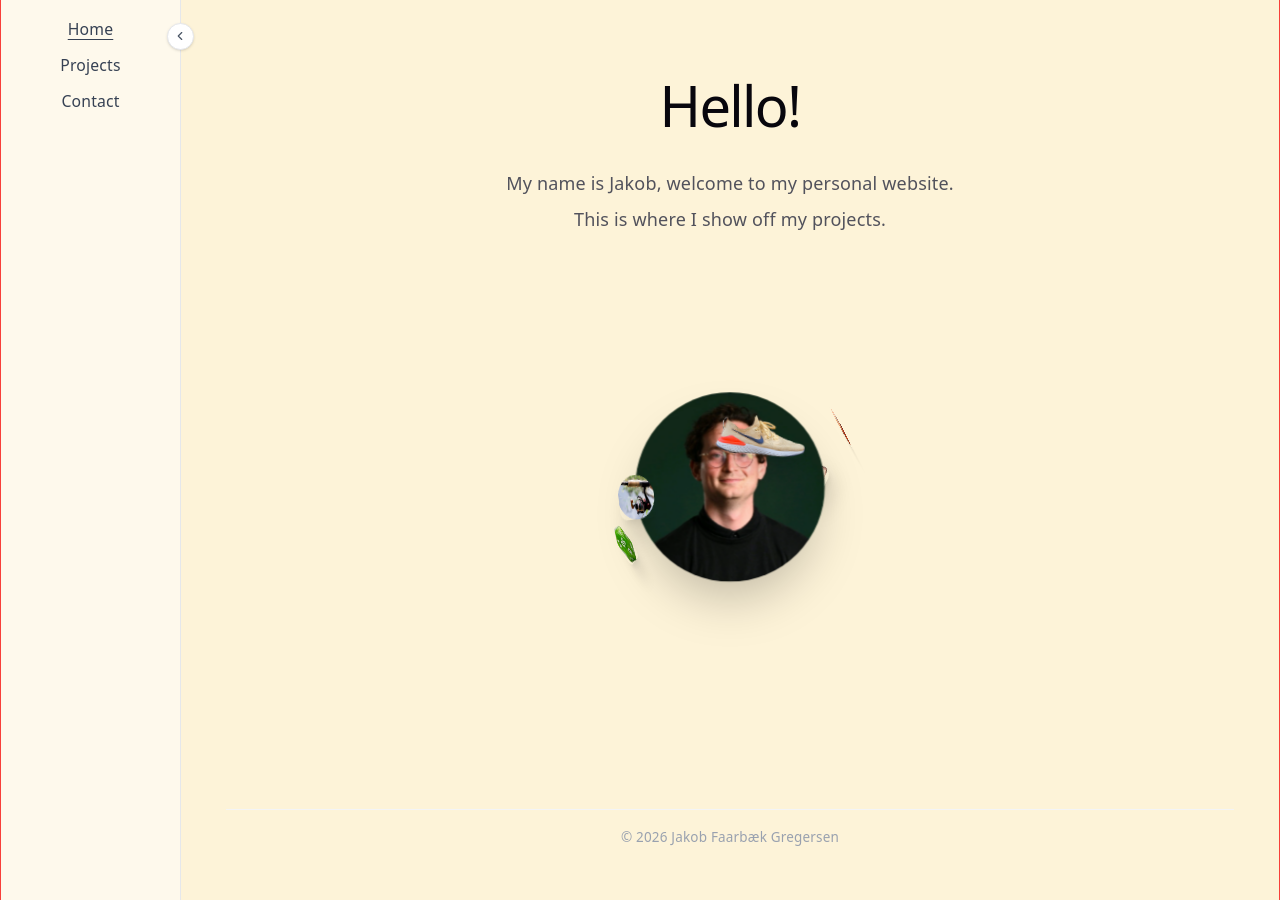
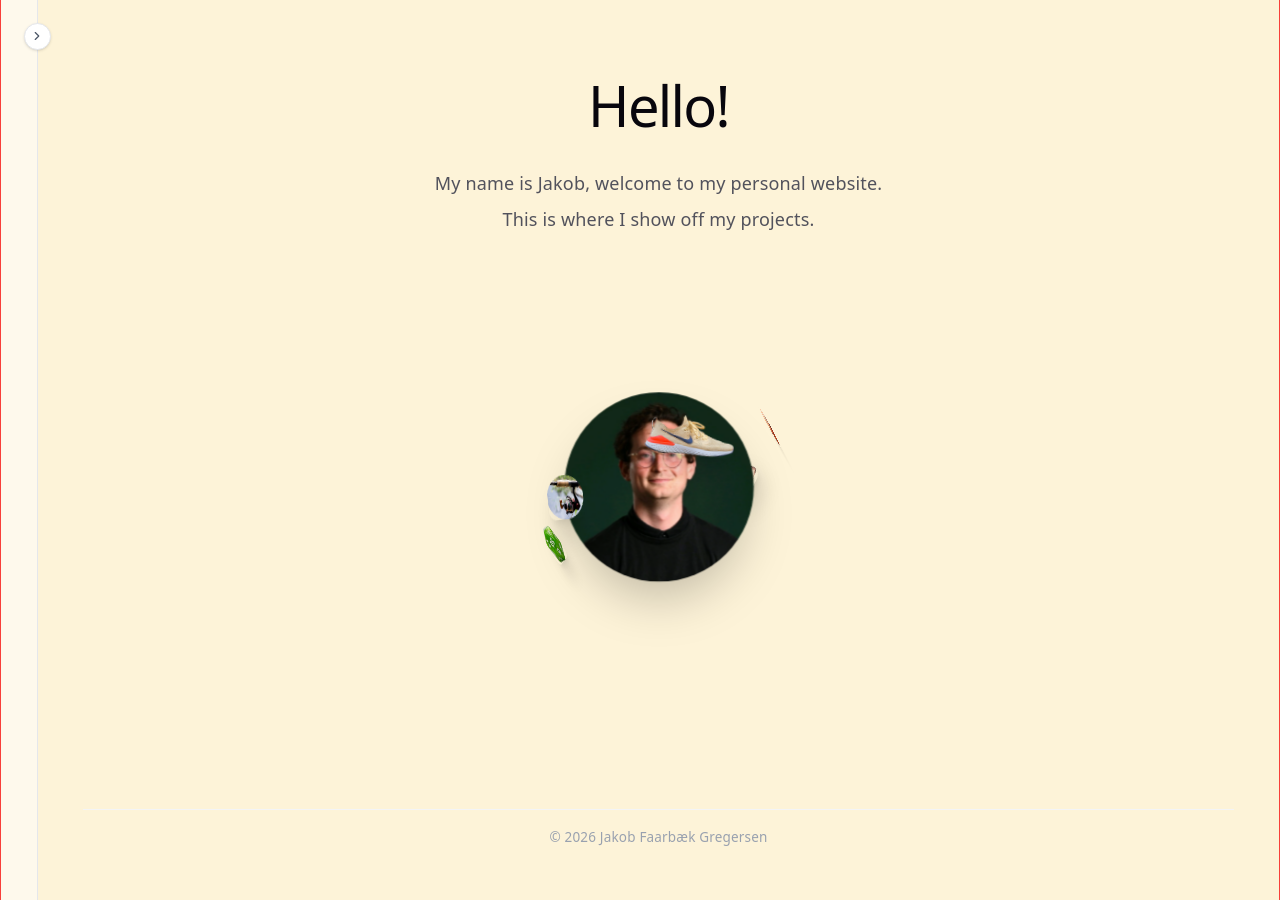
Before and after one commit to JakobFaarGreg/JakobFaarGreg.github.io, a React (Vite) app: page / in a window 1280 px wide. Built offline with nearby package versions, Linux system fonts and the light colour scheme.

Commit message:
chore: set sidebar to collapsed by default

```diff
--- a/src/components/sidebar/Sidebar.jsx
+++ b/src/components/sidebar/Sidebar.jsx
@@ -10,7 +10,7 @@ const links = [
 ]
 
 export default function Sidebar() {
-    const [isExpanded, setIsExpanded] = useState(true)
+    const [isExpanded, setIsExpanded] = useState(false)
 
     return (
         <aside
```
